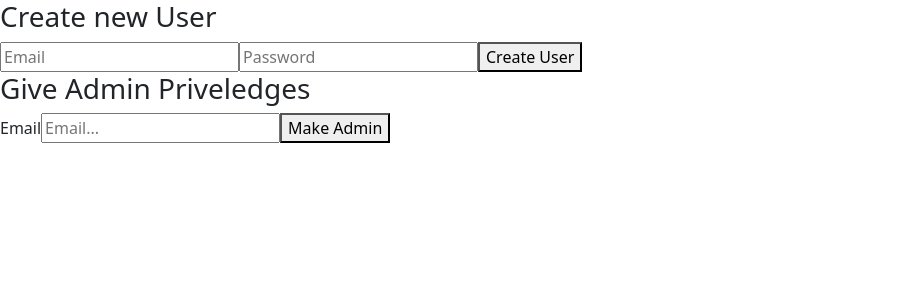
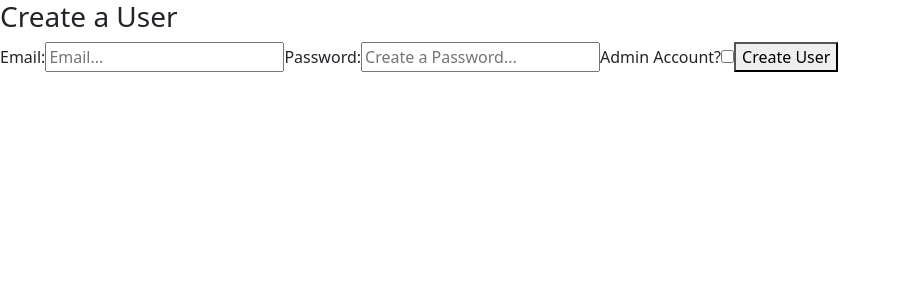
Before and after one commit to FCCSTeam/Fire-Code-Compliance-Software, a Vue app: page /adminpage in a window 1280 px wide. Shown: the top 300 px of the page, without its empty margins (0-901 px from the left). Built offline with nearby package versions, Linux system fonts and the light colour scheme; no server answers; sample sign-in values are in the browser's storage.

Commit message:
added admin priveledges

```diff
--- a/src/components/authentication/AddAdmin.vue
+++ /dev/null
@@ -1,26 +0,0 @@
-<template>
-  <div id="addAdmin">
-    <h3>Give Admin Priveledges</h3>
-    <form @submit.prevent="CreateUser">
-      <label for="email">Email</label>
-      <input type="email" required v-model="email" placeholder="Email..." />
-      <button>Make Admin</button>
-      <div v-if="error">{{ error }}</div>
-    </form>
-  </div>
-</template>
-
-<script>
-export default {
-  name: "AddAdmin",
-  data() {
-    return {
-      email: "",
-      error: null,
-    };
-  },
-};
-</script>
-
-<style>
-</style>
--- a/src/components/authentication/AddUser.vue
+++ b/src/components/authentication/AddUser.vue
@@ -1,50 +1,64 @@
 <template>
+  <div id="addUser">
+    <h3>Create a User</h3>
+    <b-form @submit.prevent="CreateUser">
+        <label for="email">Email: </label>
+      <input type="email" required v-model="email" placeholder="Email..." />
 
-    <b-form @submit.prevent="CreateUser">
+      <label for="password">Password: </label>
+      <input type="password" required v-model="password" placeholder="Create a Password..."/>
 
-        <h3>Create new User</h3>
-        <input type="email" required v-model="email" placeholder="Email">
-        <input type="password" required v-model="password" placeholder="Password">
-        <button> Create User </button>
-        <div v-if="error">{{error}}</div>
+        <label for="makeAdmin">Admin Account? </label>
+        <input type="checkbox" v-model="makeAdmin">
+
+      <button>Create User</button>
+      <div v-if="error">{{ error }}</div>
     </b-form>
-
+  </div>
 </template>
 
 <script>
 import { createUser } from "@/js/auth/userAuth.js";
+import { makeUserAdmin } from "@/js/auth/userAccess.js";
 
 
 export default {
-    name: 'AddUser',
+  name: "AddUser",
   data() {
     return {
-
       email: "",
       password: "",
-        error: null
-    }
+      makeAdmin: false,
+      error: null,
+    };
   },
-    methods:
+  methods: {
+    CreateUser() {
+        this.error = null;
+      createUser(this.email, this.password).then((creationToken) => {
+        if (creationToken.error) {
+          this.error = creationToken.error;
+        } else {
+          console.log("user has been added successfully");
+          if (this.makeAdmin)
           {
-        CreateUser()
+              makeUserAdmin(creationToken.user).then((adminToken) => {
+                  if (adminToken.error)
                   {
-            createUser(this.email,this.password).then((res) =>{
-                if(res.error)
-                {
-                    this.error = res.error
+                        this.error = adminToken.error;
                   }
                   else
                   {
-                    console.log("user has been added successfully")
+                      console.log("User has been added as an admin")
                   }
               })
           }
         }
-
-}
+      });
+    },
+  },
+};
 </script>
 
 <style>
-
 </style>
--- a/src/js/auth/userAccess.js
+++ b/src/js/auth/userAccess.js
@@ -0,0 +1,34 @@
+import { projectFirestore } from '@/firebase/config'
+
+const adminStatus = async (user) => {
+    const token = {isAdmin: false, error: null}
+    const uid = user.uid
+    try{
+        const admins = await projectFirestore.collection('admins')
+        const response = await admins.where('uid','==',uid).get()
+        if (response.docs.length > 0){
+            //user is admin
+            token.isAdmin = true;
+        }
+    }catch(err){
+        token.error = err.message
+    }finally{
+        return token
+    }
+}
+
+const makeUserAdmin = async (user) => {
+    const token = {error: null}
+    try {
+        const data = {
+            uid: user.uid
+        }
+        const res = await projectFirestore.collection('admins').add(data)
+    }catch(err){
+        token.error = err.message
+    }finally{
+        return token
+    }
+}
+
+export {adminStatus, makeUserAdmin}
--- a/src/js/auth/userAuth.js
+++ b/src/js/auth/userAuth.js
@@ -1,4 +1,5 @@
 import { projectAuth } from "@/firebase/config"
+import { makeAdmin } from './userAccess.js'
 
 //current active user
 var user = projectAuth.CurrentUser
--- a/src/views/Adminpage.vue
+++ b/src/views/Adminpage.vue
@@ -1,21 +1,18 @@
 <template>
   <div>
       <AddUser />
-      <AddAdmin />
   </div>
 </template>
 
 <script>
 
 import AddUser from '@/components/authentication/AddUser.vue'
-import AddAdmin from '@/components/authentication/AddAdmin.vue'
 
 export default {
     name: 'Userpage',
     components:
     {
         AddUser,
-        AddAdmin,
     }
 
 }
--- a/src/views/Userpage.vue
+++ b/src/views/Userpage.vue
@@ -10,6 +10,7 @@
 import FileSelectionContainer from '@/components/filepicker/FileSelectionContainer.vue'
 import Logout from '@/components/authentication/Logout.vue'
 import { getActiveUser } from "@/js/auth/userAuth.js"
+import { adminStatus } from '@/js/auth/userAccess.js'
 
 export default {
     name: 'Userpage',
@@ -22,6 +23,16 @@ export default {
         return {
            currentUser: getActiveUser()
         }
+    },
+    mounted()
+    {
+        adminStatus(this.currentUser).then(token => {
+            if (token.error){
+                console.log("Database Error: ", token.error)
+            }else{
+                console.log("Admin Status: ", token.isAdmin)
+            }
+        })
     }
 
 }
```
Lines whose indentation alone changed are shown as unchanged.
